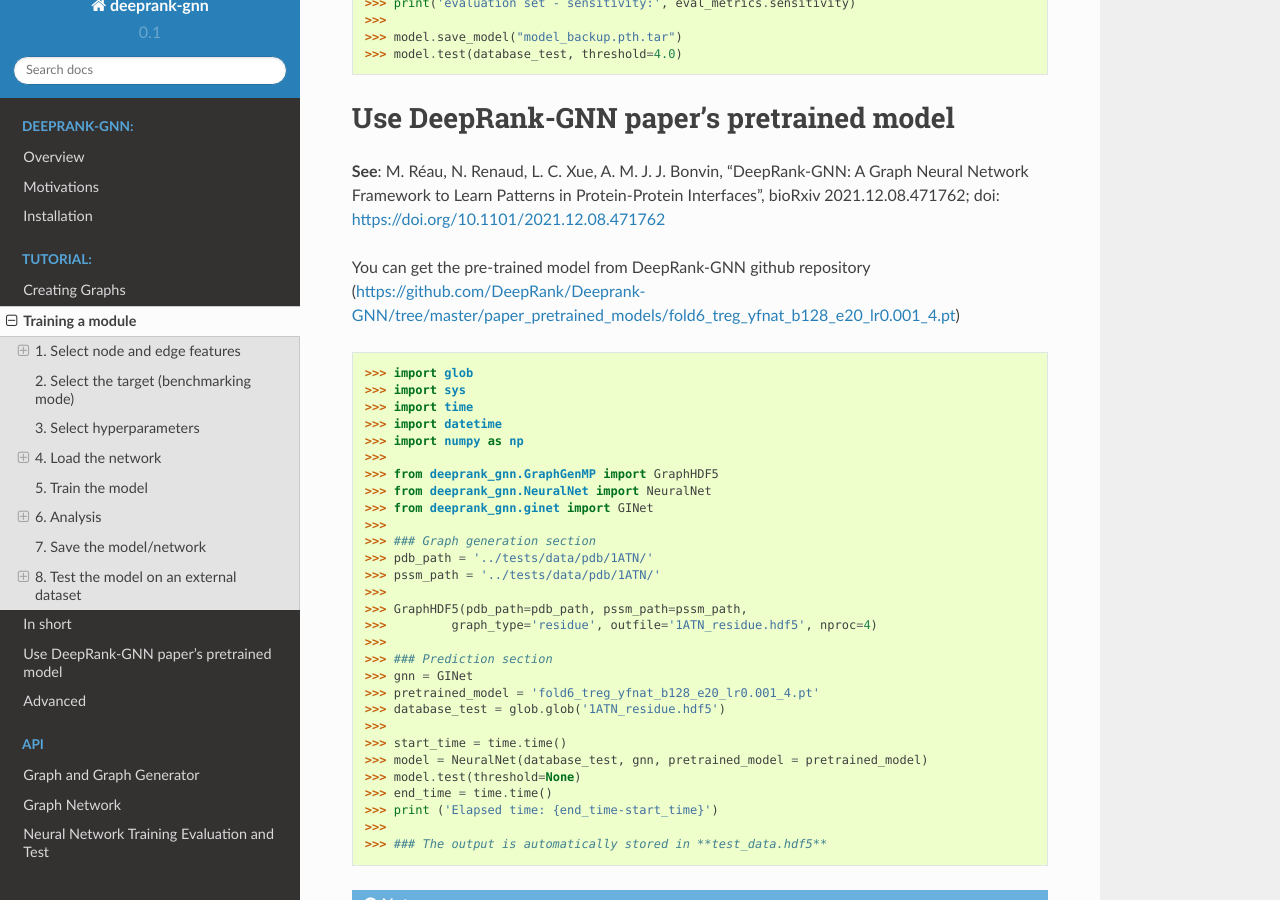
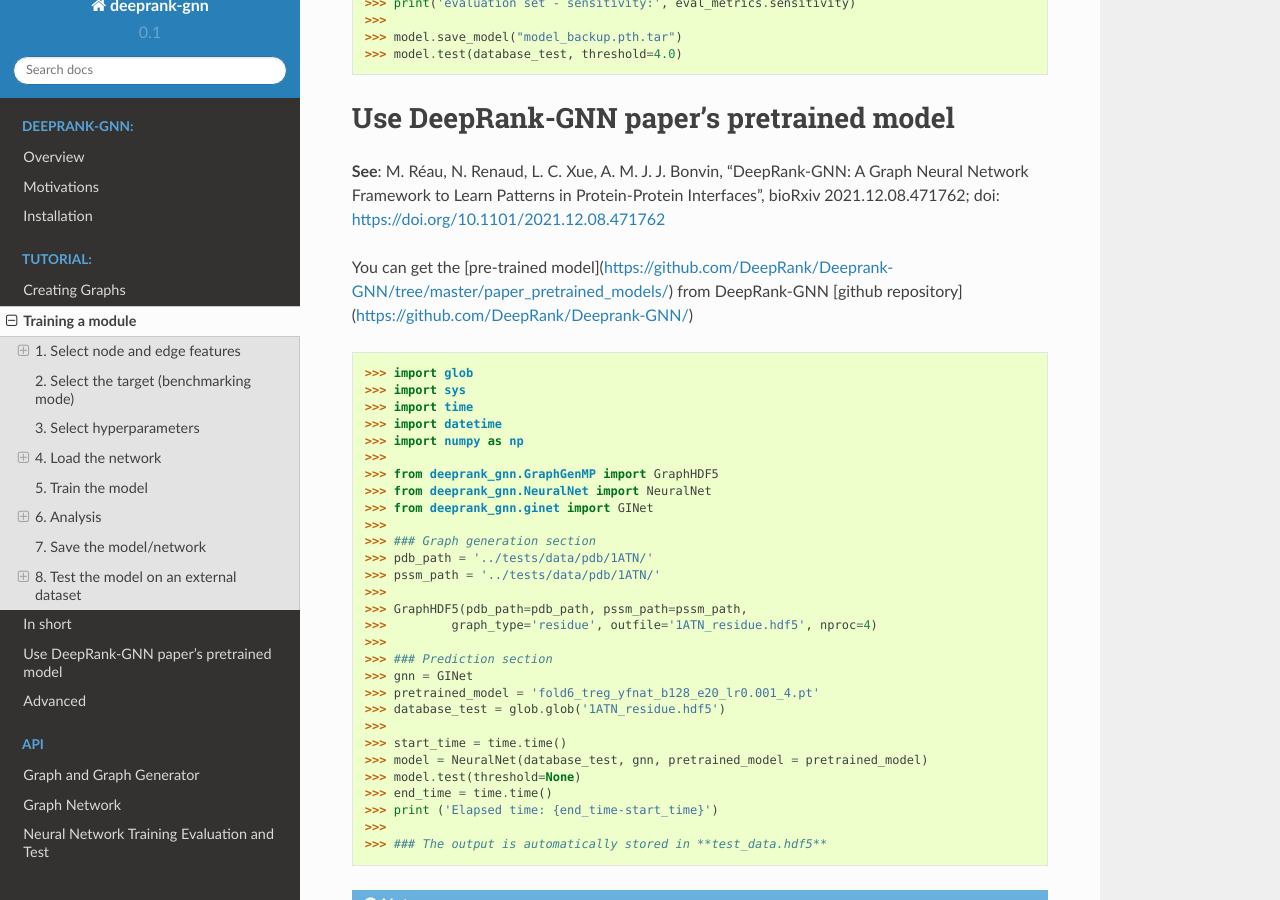
Before and after one commit to DeepRank/Deeprank-GNN, a Sphinx documentation site: the page built from docs/tutorial.train_model.rst, in a window 1280 px wide and 900 px high, scrolled down 7184 px. Built offline with Sphinx 7.4.7 and the Read the Docs theme 2.0.0, drawn with Linux system fonts in a browser that asks for light colours; part of the change alters nothing that is shown.

Commit message:
Update tutorial.train_model.rst

```diff
--- a/docs/tutorial.train_model.rst
+++ b/docs/tutorial.train_model.rst
@@ -355,7 +355,7 @@ Use DeepRank-GNN paper's pretrained model
 
 **See**: M. Réau, N. Renaud, L. C. Xue, A. M. J. J. Bonvin, "DeepRank-GNN: A Graph Neural Network Framework to Learn Patterns in Protein-Protein Interfaces", bioRxiv 2021.12.08.471762; doi: https://doi.org/10.1101/2021.12.08.471762
 
-You can get the pre-trained model from DeepRank-GNN github repository (https://github.com/DeepRank/Deeprank-GNN/tree/master/paper_pretrained_models/fold6_treg_yfnat_b128_e20_lr0.001_4.pt)
+You can get the [pre-trained model](https://github.com/DeepRank/Deeprank-GNN/tree/master/paper_pretrained_models/) from DeepRank-GNN [github repository](https://github.com/DeepRank/Deeprank-GNN/)
 
 >>> import glob
 >>> import sys
```
